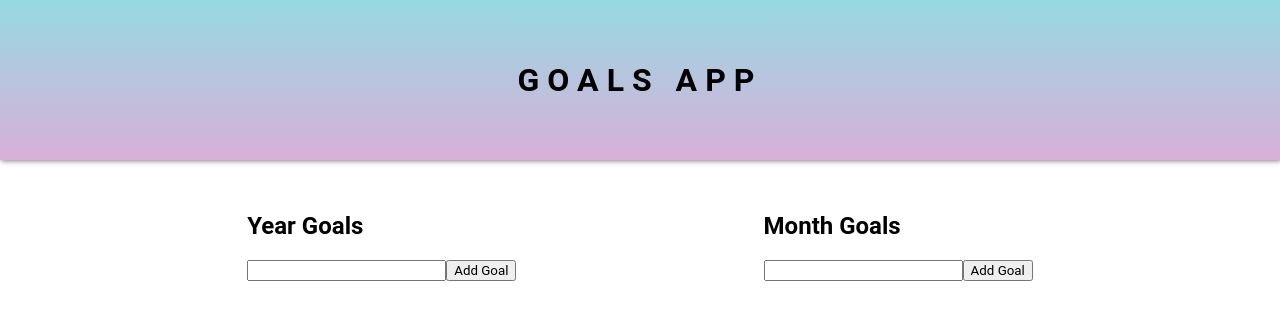
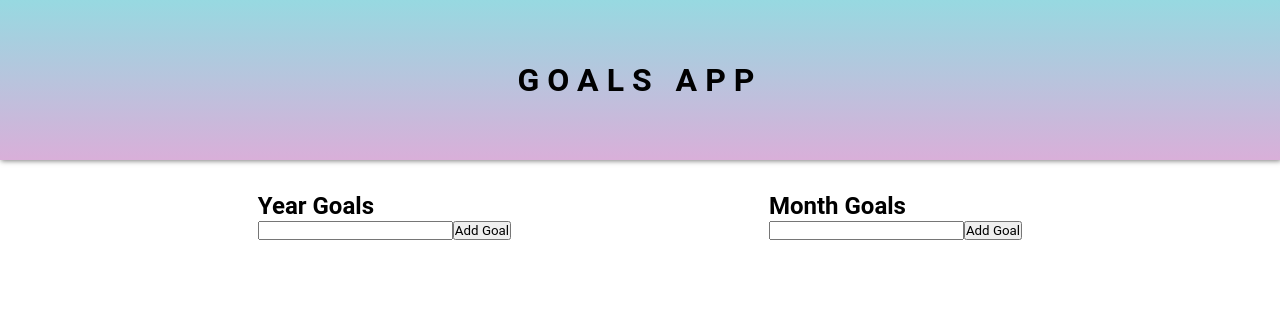
Before and after one commit to chrisiwebster/bbk-goals-list, a React (Create React App) app: page / in a window 1280 px wide. Shown: the top 320 px of the page. Built offline with nearby package versions, Linux system fonts and the light colour scheme.

Commit message:
Update index.css

```diff
--- a/src/index.css
+++ b/src/index.css
@@ -1,13 +1,4 @@
-body {
-  margin: 0;
-  font-family: -apple-system, BlinkMacSystemFont, 'Segoe UI', 'Roboto', 'Oxygen',
-    'Ubuntu', 'Cantarell', 'Fira Sans', 'Droid Sans', 'Helvetica Neue',
-    sans-serif;
-  -webkit-font-smoothing: antialiased;
-  -moz-osx-font-smoothing: grayscale;
+* {
+	padding: 0;
+	margin: 0;
 }
-
-code {
-  font-family: source-code-pro, Menlo, Monaco, Consolas, 'Courier New',
-    monospace;
-}
```
